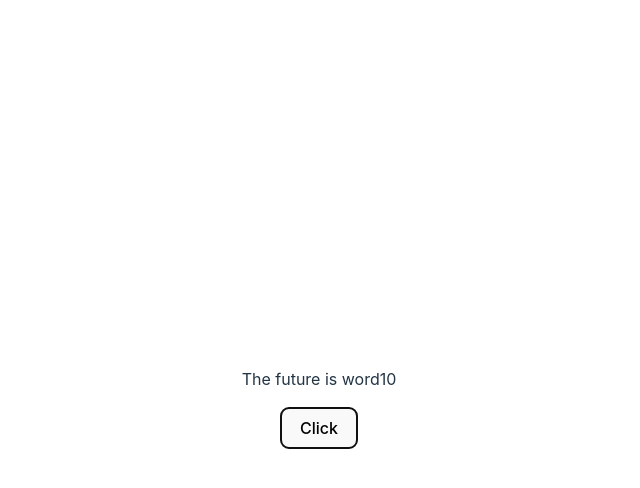
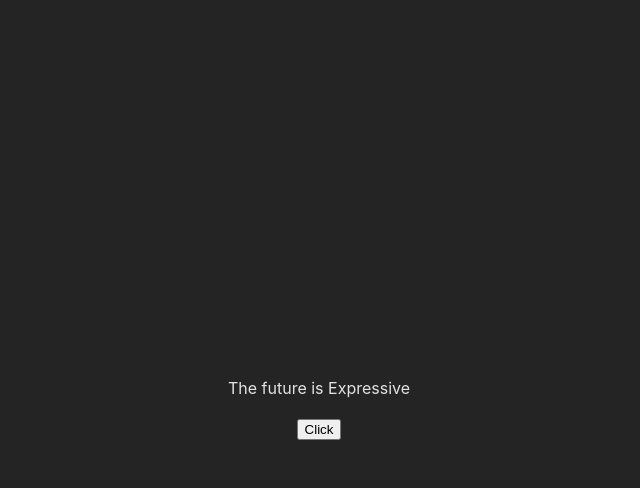
Before and after one commit to pnodseth/future-is-queer, a website built with Vite: page index.html in a window 1280 px wide. Both pictures are taken after a click on the button "Click". Shown: the whole page, without its empty margins (321-961 px from the left). Built offline with nearby package versions, Linux system fonts and the light colour scheme; some packages are replaced by stand-ins of ours.

Commit message:
backup commit

```diff
--- a/main.js
+++ b/main.js
@@ -1,19 +1,21 @@
 import './style.css'
 import words from "./words.json"
-import {Tween} from "@tweenjs/tween.js";
-
-let allWords = [...words];
+import {getWords} from "./public/firebase.js";
 
 const wordEl = document.querySelector(".change-word");
 const button = document.querySelector("button")
 
-async function setupWordShuffle() {
+let allWords = [...words];
 
-    button.addEventListener("click", async () => {
-        // shuffle the array of all words, that should be tweened before end word is displayed
-        const shuffled = shuffleArray([...words])
-        for (let word of shuffled) {
-            await waitForMs(100);
+let isShuffling = false;
+
+async function shuffleWords() {
+    const randomElement = allWords[Math.floor(Math.random() * allWords.length)];
+
+    const shuffled = shuffleArray([...words, randomElement])
+    const half = shuffled.splice(0,12);
+    for (let word of half) {
+        await waitForMs(180);
         wordEl.innerHTML = word;
     }
 
@@ -23,12 +25,32 @@ async function setupWordShuffle() {
     if (allWords.length === 0) {
         allWords = [...words];
     }
-        const randomElement = allWords[Math.floor(Math.random() * allWords.length)];
     wordEl.innerHTML = randomElement
 
     const idx = allWords.indexOf(randomElement);
     allWords.splice(idx, 1)
+}
 
+async function setupWordShuffle() {
+
+    button.addEventListener("click", async () => {
+        // shuffle the array of all words, that should be tweened before end word is displayed
+        if (!isShuffling) {
+            isShuffling = true;
+            await shuffleWords();
+            isShuffling = false;
+        }
+
+    })
+
+    document.addEventListener("keypress", async (e) => {
+        if (e.key === "Enter") {
+            if (!isShuffling) {
+                isShuffling = true;
+                await shuffleWords();
+                isShuffling = false;
+            }
+        }
     })
 }
 
@@ -56,3 +78,7 @@ function shuffleArray(array) {
     }
     return array;
 }
+
+
+/*const words2 = await getWords();
+console.log("words: ", words2)*/
--- a/package.json
+++ b/package.json
@@ -12,6 +12,7 @@
     "vite": "^3.0.0"
   },
   "dependencies": {
-    "@tweenjs/tween.js": "^18.6.4"
+    "@tweenjs/tween.js": "^18.6.4",
+    "firebase": "^9.9.2"
   }
 }
--- /dev/null
+++ b/public/firebase.js
@@ -0,0 +1,35 @@
+// Import the functions you need from the SDKs you need
+import { getFirestore, collection, getDocs } from 'firebase/firestore/lite';
+// Import the functions you need from the SDKs you need
+import { initializeApp } from "firebase/app";
+import { doc, onSnapshot } from "firebase/firestore";
+// https://firebase.google.com/docs/firestore/query-data/listen?hl=en&authuser=2
+
+// Your web app's Firebase configuration
+const firebaseConfig = {
+    apiKey: "AIzaSyDHvbco1olMEAtvK9BK0nS-rGPoc4_z0Ig",
+    authDomain: "future-is-queer-6c3b4.firebaseapp.com",
+    projectId: "future-is-queer-6c3b4",
+    storageBucket: "future-is-queer-6c3b4.appspot.com",
+    messagingSenderId: "5121677841",
+    appId: "1:5121677841:web:995009ec31b8433bb2afb0"
+};
+
+// Initialize Firebase
+const app = initializeApp(firebaseConfig);
+console.log("app: ", app)
+const db = getFirestore(app);
+console.log("db: ", db)
+// Get a list of cities from your database
+export async function getWords() {
+    const wordsCol = collection(db, 'words');
+    const wordSnapshot = await getDocs(wordsCol);
+    const wordList = wordSnapshot.docs.map(doc => doc.data());
+    return wordList;
+}
+
+
+/*
+const unsub = onSnapshot(doc(db, "cities", ), (doc) => {
+    console.log("Current data: ", doc.data());
+});*/
--- a/style.css
+++ b/style.css
@@ -15,14 +15,7 @@
   -webkit-text-size-adjust: 100%;
 }
 
-a {
-  font-weight: 500;
-  color: #646cff;
-  text-decoration: inherit;
-}
-a:hover {
-  color: #535bf2;
-}
+
 
 body {
   margin: 0;
@@ -43,55 +36,3 @@ h1 {
   padding: 2rem;
   text-align: center;
 }
-
-.logo {
-  height: 6em;
-  padding: 1.5em;
-  will-change: filter;
-}
-.logo:hover {
-  filter: drop-shadow(0 0 2em #646cffaa);
-}
-.logo.vanilla:hover {
-  filter: drop-shadow(0 0 2em #f7df1eaa);
-}
-
-.card {
-  padding: 2em;
-}
-
-.read-the-docs {
-  color: #888;
-}
-
-button {
-  border-radius: 8px;
-  border: 1px solid transparent;
-  padding: 0.6em 1.2em;
-  font-size: 1em;
-  font-weight: 500;
-  font-family: inherit;
-  background-color: #1a1a1a;
-  cursor: pointer;
-  transition: border-color 0.25s;
-}
-button:hover {
-  border-color: #646cff;
-}
-button:focus,
-button:focus-visible {
-  outline: 4px auto -webkit-focus-ring-color;
-}
-
-@media (prefers-color-scheme: light) {
-  :root {
-    color: #213547;
-    background-color: #ffffff;
-  }
-  a:hover {
-    color: #747bff;
-  }
-  button {
-    background-color: #f9f9f9;
-  }
-}
--- a/words.json
+++ b/words.json
@@ -1 +1,34 @@
-["word1","word2","word3","word4","word5","word6","word7","word8","word9","word10"]
+[
+  "Fluid",
+  "Definition",
+  "Non-binary",
+  "Freedom",
+  "Privilege",
+  "Release",
+  "Power",
+  "Flexible",
+  "Playful",
+  "Fun",
+  "Divergent",
+  "Dynamic",
+  "Potential",
+  "Connection",
+  "Support",
+  "Open",
+  "Euphoric",
+  "Expressive",
+  "Lawless",
+  "Understanding",
+  "Vouge",
+  "Vivid",
+  "Warm",
+  "Tender",
+  "Touching",
+  "Dramatic",
+  "Eloquent",
+  "Passionate",
+  "Revealing",
+  "Vibrant",
+  "Prismatic",
+  "Chromatic"
+]
```
Also changed, not shown: 1 other file. Lines whose indentation alone changed are shown as unchanged.
